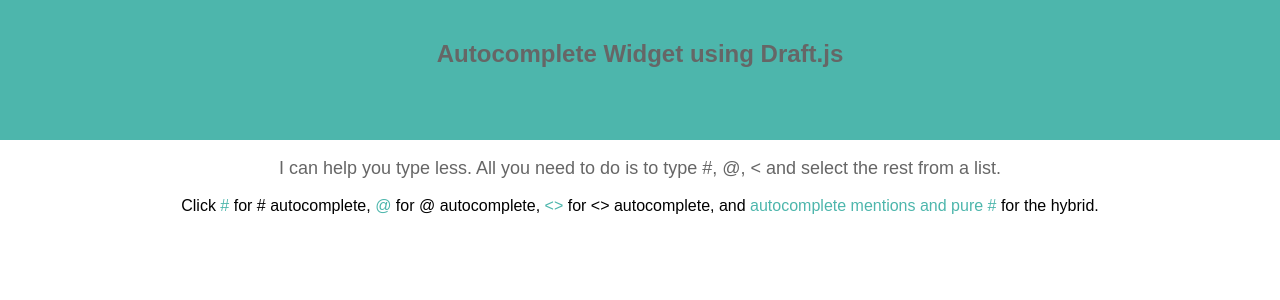
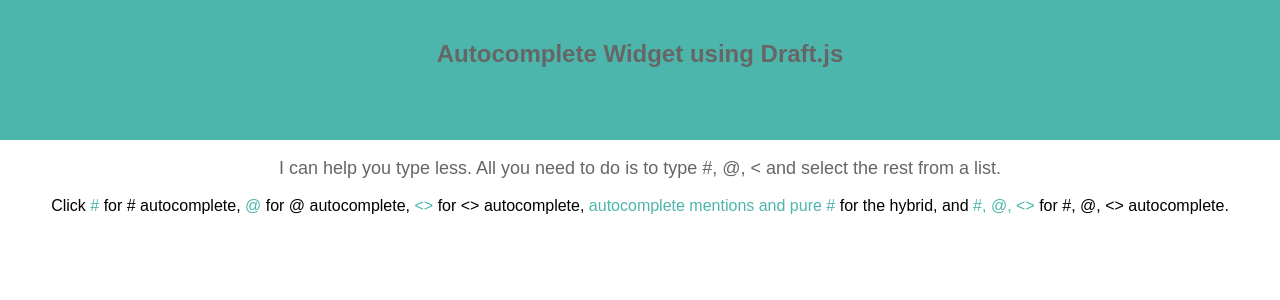
Before and after one commit to CookiesNCream/autocomplete-widget, a React (Create React App) app: page / in a window 1280 px wide. Shown: the top 300 px of the page. Built offline with nearby package versions, Linux system fonts and the light colour scheme.

Commit message:
Add existing file

```diff
--- a/src/App.js
+++ b/src/App.js
@@ -19,7 +19,7 @@
         </p>
          <p>
           Click <a href="https://autocomplete-hashtags.firebaseapp.com">&#35;</a> for &#35; autocomplete, <a href="https://autocomplete-mentions.firebaseapp.com">&#64;</a> for &#64; autocomplete, <a href="https://autocomplete-relations.firebaseapp.com
-">&#60;&#62;</a> for &#60;&#62; autocomplete, and <a href="https://autocomplete-mentions-hashtags.firebaseapp.com">autocomplete mentions and pure &#35;</a> for the hybrid.
+">&#60;&#62;</a> for &#60;&#62; autocomplete, <a href="https://autocomplete-mentions-hashtags.firebaseapp.com">autocomplete mentions and pure &#35;</a> for the hybrid, and <a href="https://autocomplete-ht-men-rel.firebaseapp.com/">&#35;, &#64;, &#60;&#62;</a> for &#35;, &#64;, &#60;&#62; autocomplete.
 
         </p>
       </div>
```
Also changed, not shown: .travis.yml (added).
